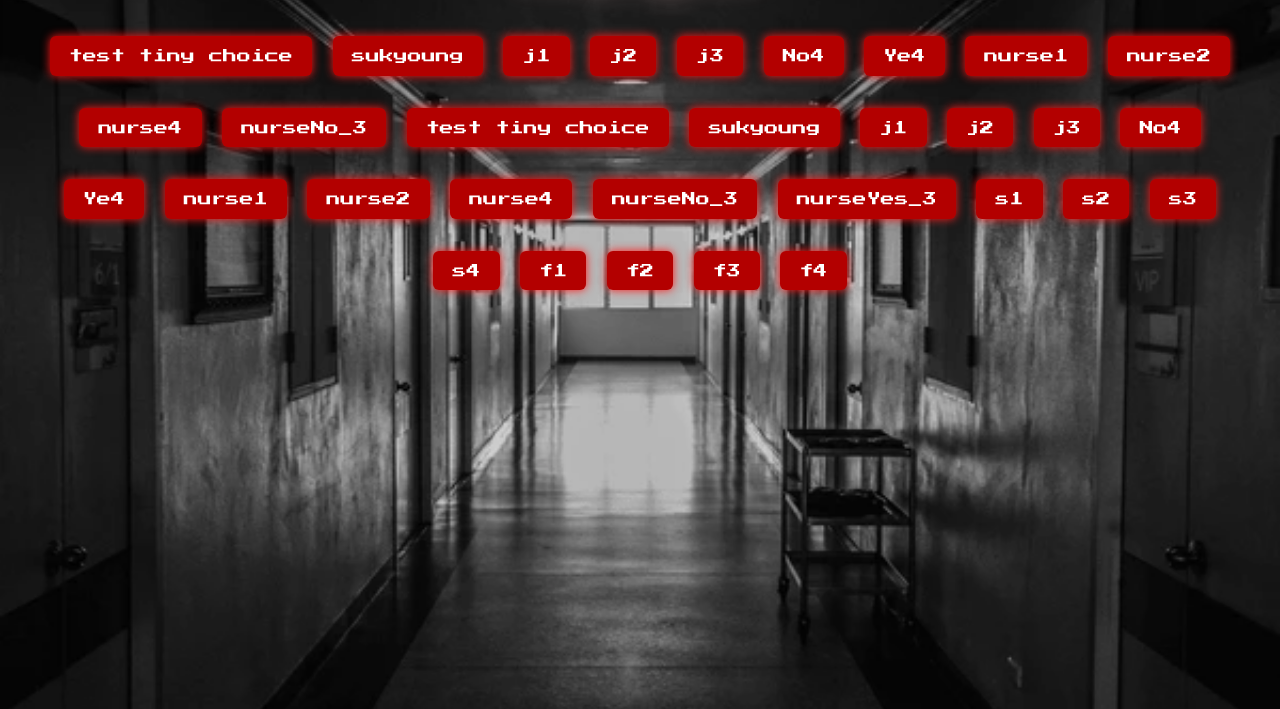
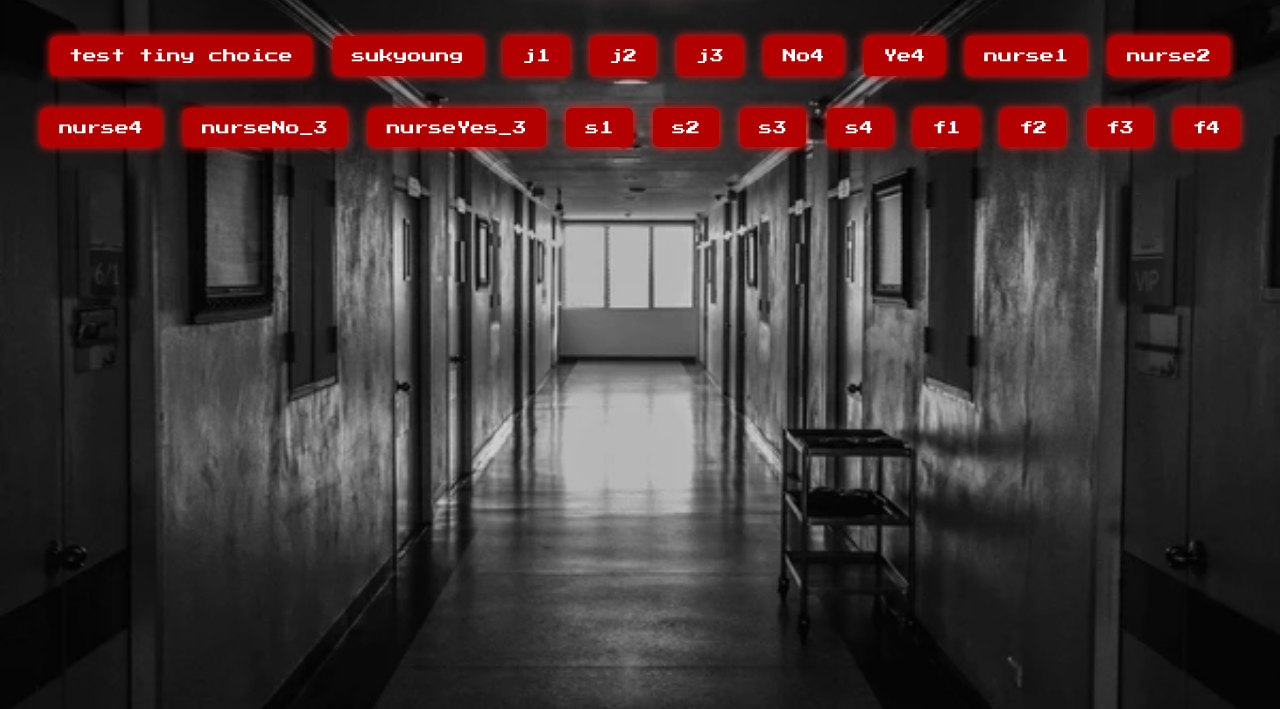
Before and after one commit to xshge/NewArcade, a plain HTML site: page index.html in a window 1280 px wide. Shown: the part 91-800 px from the top of the page. Drawn offline with Linux system fonts and the light colour scheme.

Commit message:
Update index.html

```diff
--- a/index.html
+++ b/index.html
@@ -129,17 +129,6 @@
   <a href="nurse_2.html">nurse2</a>
   <a href="nurse_4.html">nurse4</a>
   <a href="nurseNo_3.html">nurseNo_3</a>
-  <a href="game.html">test tiny choice</a>
-  <a href="tinychoice.html">sukyoung</a>
-  <a href="janitor_1.html">j1</a>
-  <a href="janitor_2.html">j2</a>
-  <a href="janitor_3.html">j3</a>
-  <a href="janitorNo_4.html">No4</a>
-  <a href="janitorYes_4.html">Ye4</a>
-  <a href="nurse_1.html">nurse1</a>
-  <a href="nurse_2.html">nurse2</a>
-  <a href="nurse_4.html">nurse4</a>
-  <a href="nurseNo_3.html">nurseNo_3</a>
   <a href="nurseYes_3.html">nurseYes_3</a>
   <a href="seniorDoc_1.html">s1</a>
   <a href="seniorDoc_2.html">s2</a>
```
